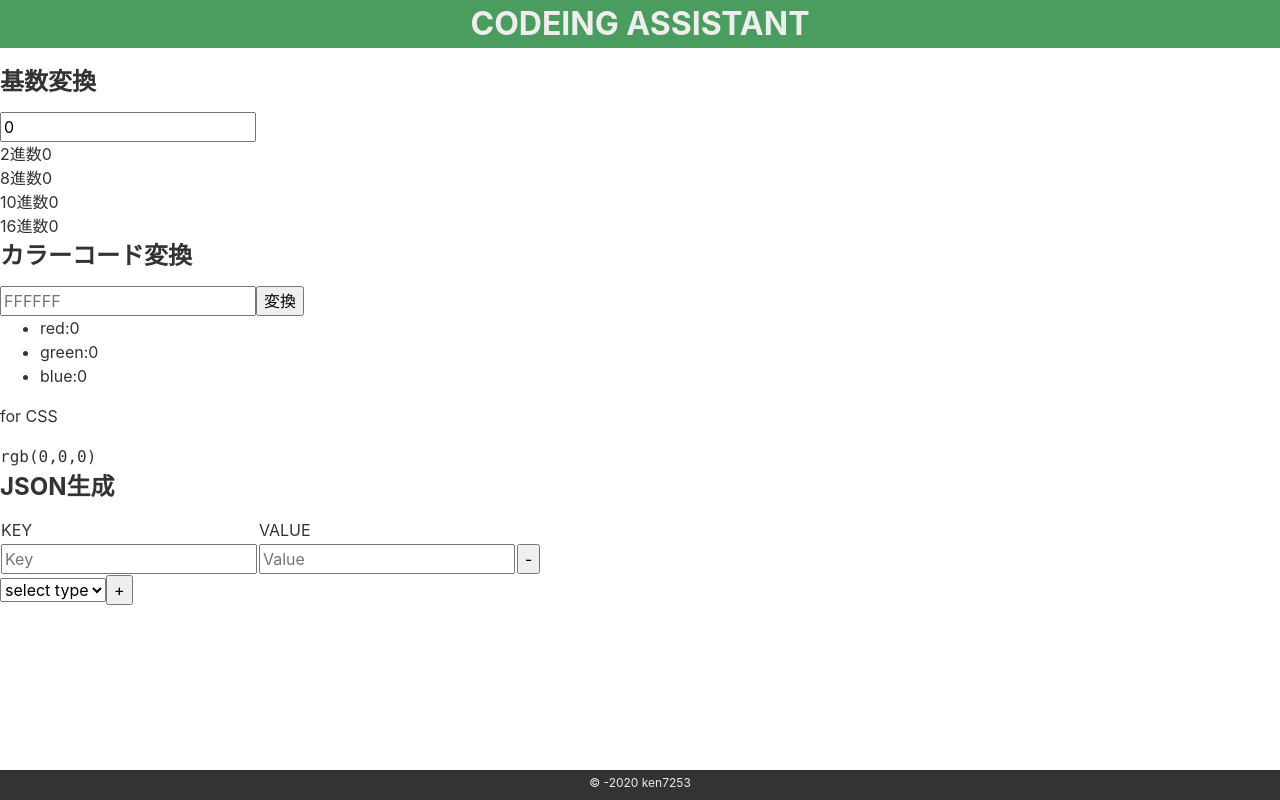
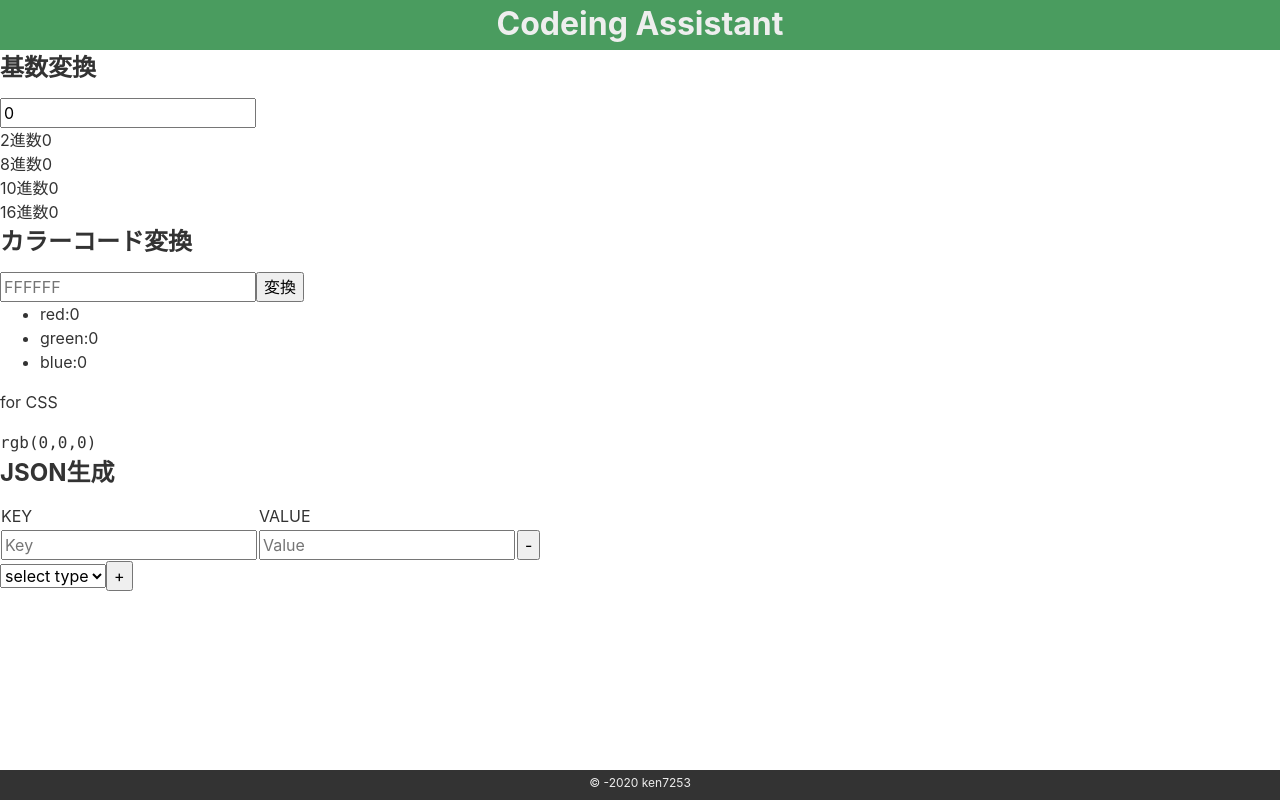
Before and after one commit to ken7253/coding_assistant, a Vue app: page / in a window 1280 px wide. Built offline with nearby package versions, Linux system fonts and the light colour scheme.

Commit message:
fix header style

```diff
--- a/public/index.html
+++ b/public/index.html
@@ -3,7 +3,7 @@
 <head>
 <meta charset="UTF-8">
 <meta name="viewport" content="width=device-width, initial-scale=1.0">
-<title>Document</title>
+<title>Codeing Assistaant</title>
 </head>
 <body>
 <div id="app"></div>
--- a/src/App.vue
+++ b/src/App.vue
@@ -30,4 +30,7 @@ export default {
 
 <style lang="scss">
 @import "./assets/sass/_var.scss";
+#app {
+  margin-top: 50px;
+}
 </style>
--- a/src/assets/sass/_var.scss
+++ b/src/assets/sass/_var.scss
@@ -1,3 +1,4 @@
+// colors
 $theme-color: #4a9c5f;
 $accent-color: #FFFFFF;
 $sub-color: #FFFFFF;
--- a/src/components/AppHeader.vue
+++ b/src/components/AppHeader.vue
@@ -1,14 +1,21 @@
 <template>
-<div>
-    <h1>CODEING ASSISTANT</h1>
-</div>
+  <div class="app-header">
+    <h1>Codeing Assistant</h1>
+  </div>
 </template>
 
 <style lang="scss">
 @import "../assets/sass/_var.scss";
-h1 {
-    background-color: $theme-color;
-    color: $white-color;
+.app-header {
+  position: fixed;
+  top: 0;
+  height: 50px;
+  width: 100%;
+  background-color: $theme-color;
+  color: $white-color;
+  h1 {
     text-align: center;
+    margin: 0;
+  }
 }
 </style>
```
